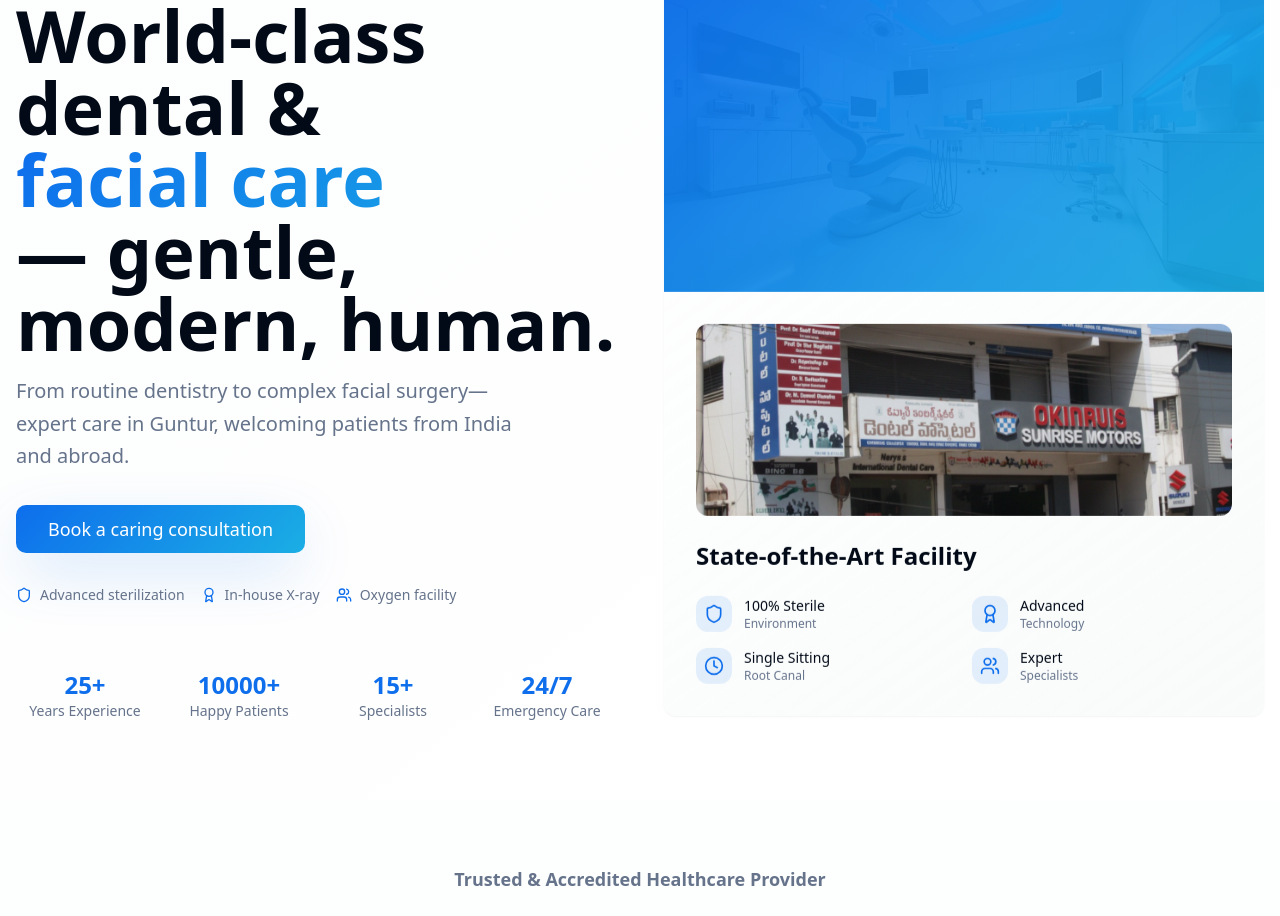
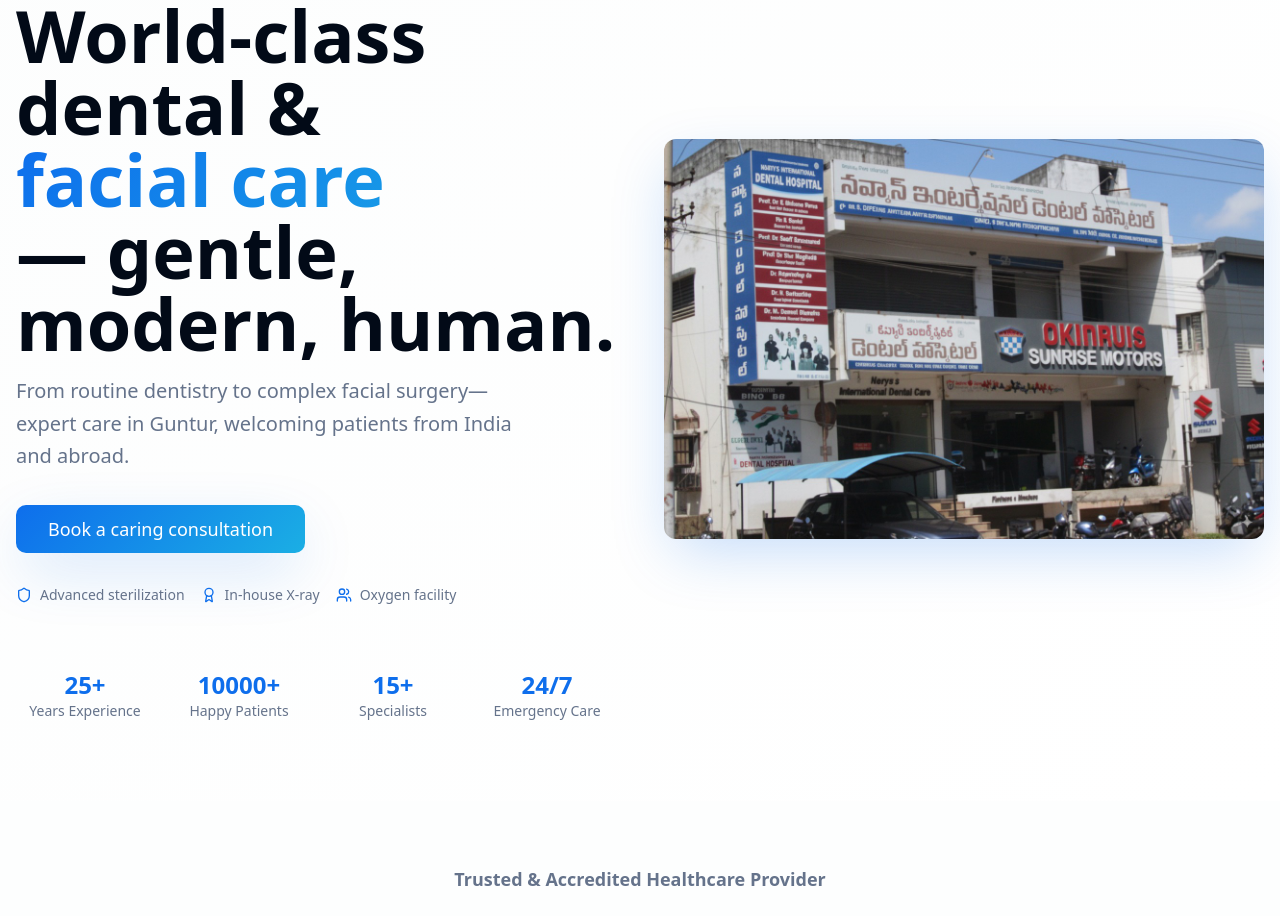
Before and after one commit to umamahesh358/navya-dental-vision, a React (Vite) app: page / in a window 1280 px wide. Shown: the part 320-1236 px from the top of the page. Built offline with nearby package versions, Linux system fonts and the light colour scheme.

Commit message:
Update hero section image
Remove floating image and display full hero image without filters.

```diff
--- a/src/components/Hero.tsx
+++ b/src/components/Hero.tsx
@@ -76,71 +76,15 @@ const Hero = () => {
             </div>
           </div>
 
-          {/* Right Content - Hero Card */}
+          {/* Right Content - Hero Image */}
           <div className="relative">
-            <Card className="overflow-hidden shadow-hero bg-gradient-card backdrop-blur-sm border-0 animate-float">
-              <div className="aspect-video relative">
-                <img src={heroImage} alt="Modern Dental Hospital Interior" className="w-full h-full object-cover" />
-                <div className="absolute inset-0 bg-gradient-hero" />
-              </div>
-
-              <div className="p-8 space-y-6">
-                {/* Hospital Exterior Image */}
-                <div className="mb-6 rounded-lg overflow-hidden">
-                  <img
-                    src="/lovable-uploads/06504c0d-28dc-4e9a-8471-4e56de6b1624.png"
-                    alt="NAVYA'S International Dental Hospital Exterior"
-                    className="w-full h-48 object-cover"
-                  />
-                </div>
-
-                <h3 className="text-2xl font-bold text-foreground">
-                  State-of-the-Art Facility
-                </h3>
-
-                <div className="grid grid-cols-2 gap-4">
-                  <div className="flex items-center gap-3">
-                    <div className="p-2 rounded-lg bg-primary/10">
-                      <Shield className="h-5 w-5 text-primary" />
-                    </div>
-                    <div>
-                      <div className="font-medium text-sm">100% Sterile</div>
-                      <div className="text-xs text-muted-foreground">Environment</div>
-                    </div>
-                  </div>
-
-                  <div className="flex items-center gap-3">
-                    <div className="p-2 rounded-lg bg-primary/10">
-                      <Award className="h-5 w-5 text-primary" />
-                    </div>
-                    <div>
-                      <div className="font-medium text-sm">Advanced</div>
-                      <div className="text-xs text-muted-foreground">Technology</div>
-                    </div>
-                  </div>
-
-                  <div className="flex items-center gap-3">
-                    <div className="p-2 rounded-lg bg-primary/10">
-                      <Clock className="h-5 w-5 text-primary" />
-                    </div>
-                    <div>
-                      <div className="font-medium text-sm">Single Sitting</div>
-                      <div className="text-xs text-muted-foreground">Root Canal</div>
-                    </div>
-                  </div>
-
-                  <div className="flex items-center gap-3">
-                    <div className="p-2 rounded-lg bg-primary/10">
-                      <Users className="h-5 w-5 text-primary" />
-                    </div>
-                    <div>
-                      <div className="font-medium text-sm">Expert</div>
-                      <div className="text-xs text-muted-foreground">Specialists</div>
-                    </div>
-                  </div>
-                </div>
-              </div>
-            </Card>
+            <div className="overflow-hidden rounded-lg shadow-hero">
+              <img
+                src="/lovable-uploads/06504c0d-28dc-4e9a-8471-4e56de6b1624.png"
+                alt="NAVYA'S International Dental Hospital"
+                className="w-full h-auto object-cover"
+              />
+            </div>
           </div>
         </div>
       </div>
```
